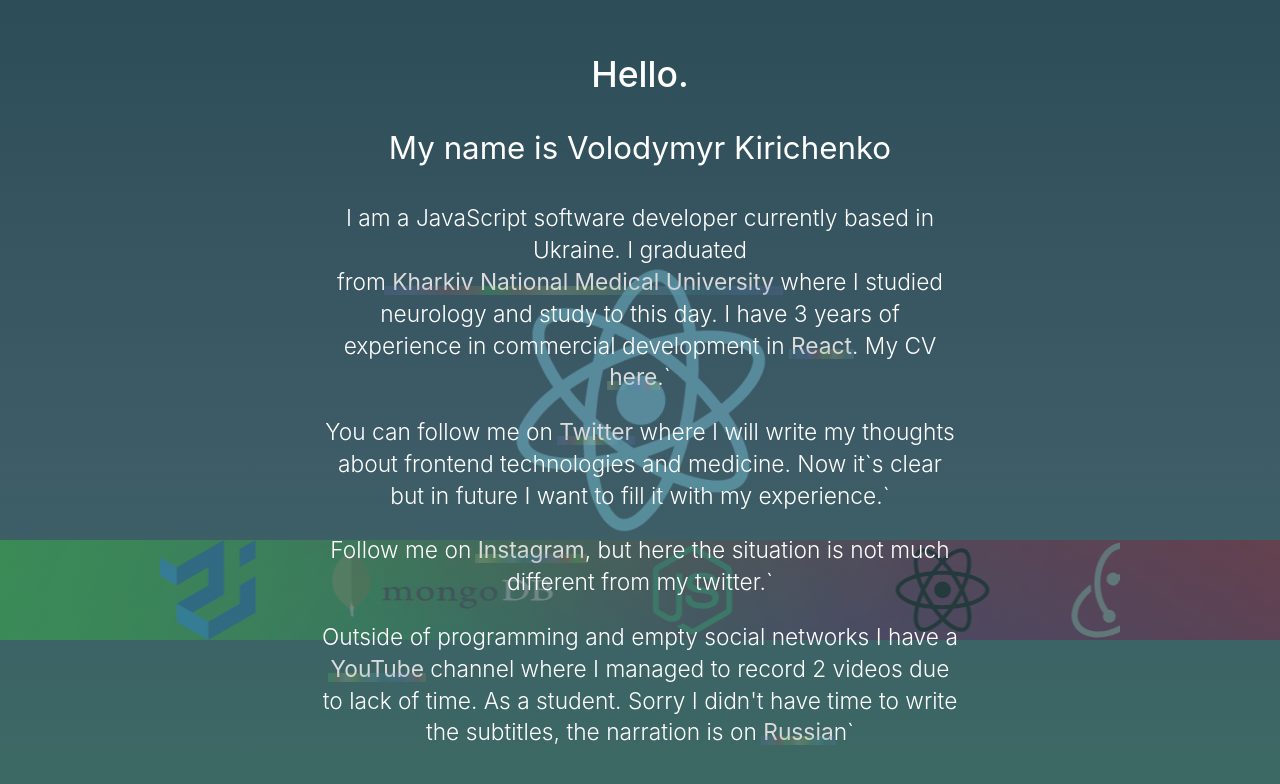
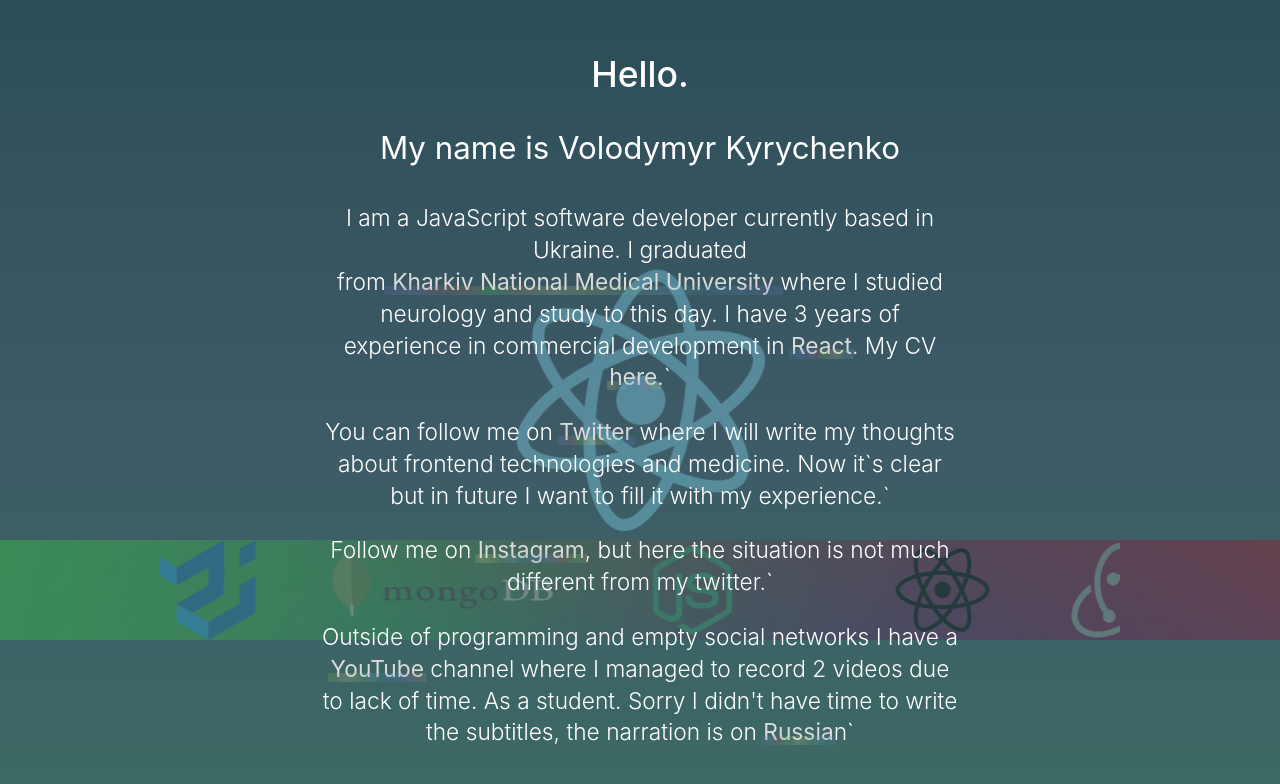
Before and after one commit to vldmrkrchnk/my_cv, a React (Create React App) app: page / in a window 1280 px wide. Shown: the top 784 px of the page. Built offline with nearby package versions, Linux system fonts and the light colour scheme.

Commit message:
fix download issues

```diff
--- a/public/index.html
+++ b/public/index.html
@@ -9,7 +9,7 @@
     <link rel="apple-touch-icon" href="%PUBLIC_URL%/logo192.png" />
 
     <link rel="manifest" href="%PUBLIC_URL%/manifest.json" />
-    <title>Volodymyr Kirichenko </title>
+    <title>Volodymyr Kyrychenko </title>
   </head>
   <body>
     <noscript>You need to enable JavaScript to run this app.</noscript>
--- a/src/Bio.jsx
+++ b/src/Bio.jsx
@@ -1,10 +1,11 @@
 import "./Bio.scss";
+import CV_VOLODYMYR_KYRYCHENKO from "./documents/CV_VOLODYMYR_KYRYCHENKO.pdf";
 
 const Bio = () => {
   return (
     <div class="bio-wrapper">
       <h1>Hello.</h1>
-      <p id="title">My name is Volodymyr Kirichenko</p>
+      <p id="title">My name is Volodymyr Kyrychenko</p>
       <p>
         I am a JavaScript software developer currently based in Ukraine. I
         graduated from
@@ -18,7 +19,10 @@ const Bio = () => {
           React
         </a>
         . My CV{" "}
-        <a href="./documents/CV_VOLODYMYR_KIRICHENKO.pdf" download>
+        <a
+          href={CV_VOLODYMYR_KYRYCHENKO}
+          download="CV_VOLODYMYR_KYRYCHENKO.pdf"
+        >
           here
         </a>
         .`
```
Also changed, not shown: 2 other files (tests, documents, lock files or other folders).
